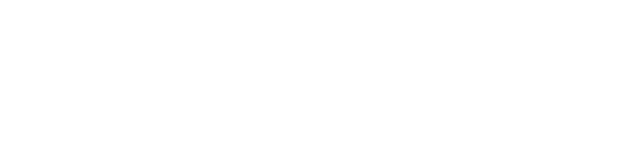
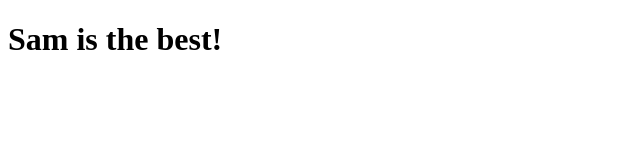
Before and after one commit to theeNewbie/theenewbie.github.io, a plain HTML site: page index.html in a window 1280 px wide. Shown: the whole page, without its empty margins (0-640 px from the left). Drawn offline with Linux system fonts and the light colour scheme.

Commit message:
new changes

```diff
--- a/index.html
+++ b/index.html
@@ -4,6 +4,6 @@
   <title>CS2610</title>
 </head>
 <body>
-
+   <h1> Sam is the best! </h1>
 </body>
 </html>
```
